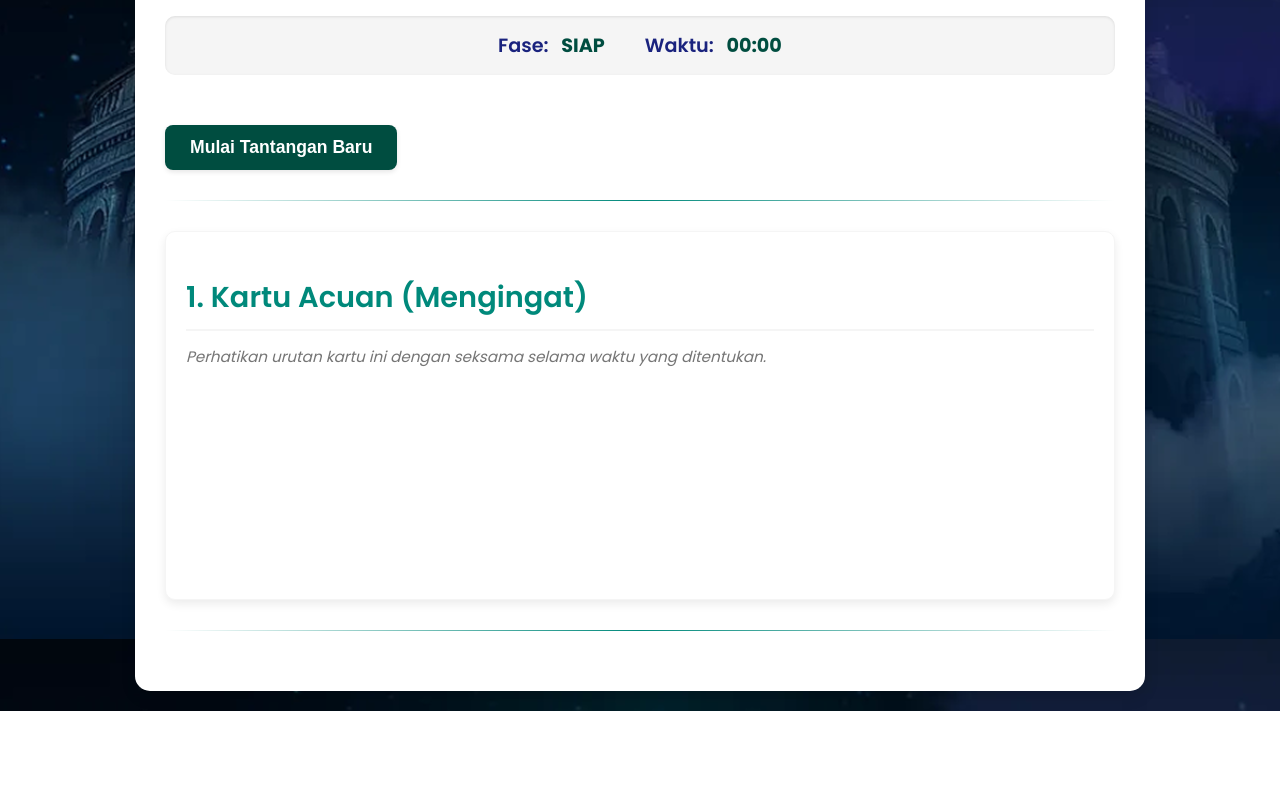
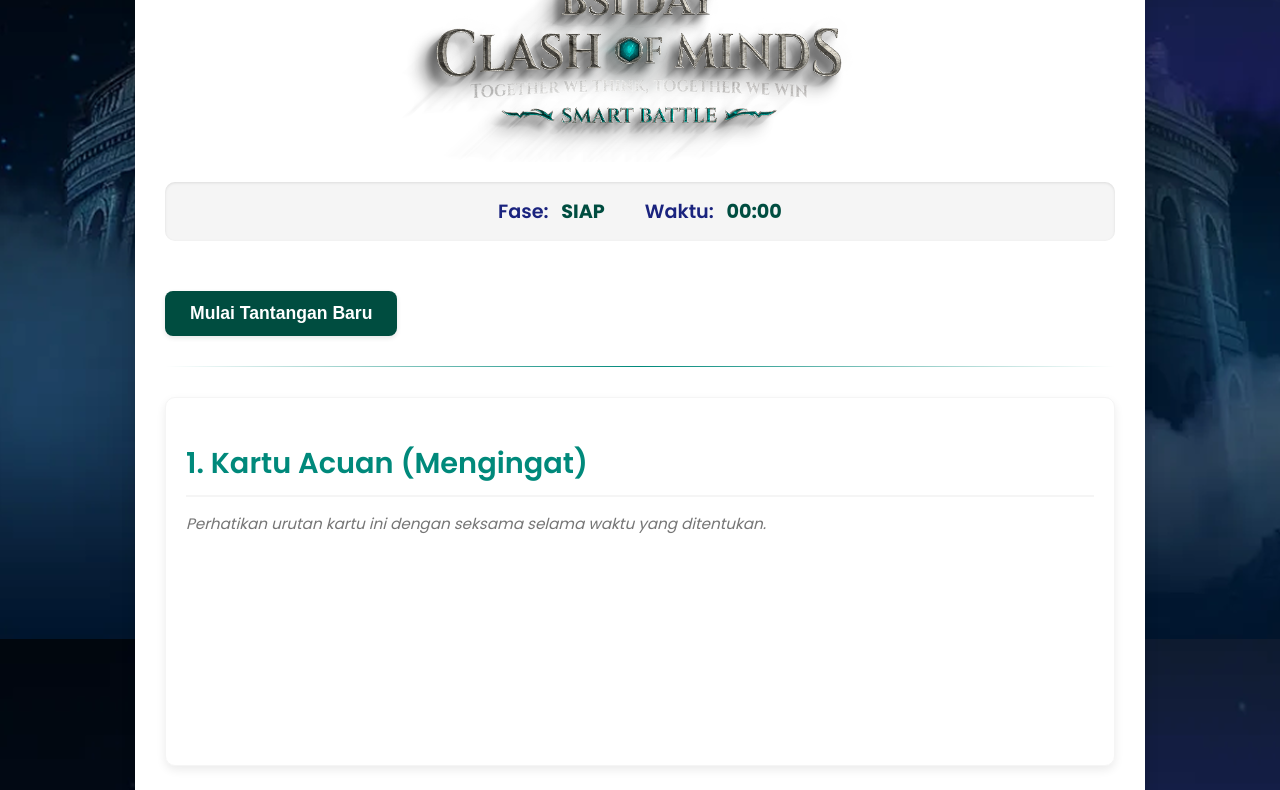
Before and after one commit to FarhanKurnia/simple-shuffle-recall, a plain HTML site: page index.html in a window 1280 px wide. Shown: the part 161-951 px from the top of the page. Before the commit the page ends 872 px from the top, so only its background shows below. Drawn offline with Linux system fonts and the light colour scheme.

Commit message:
fix: add header png

```diff
--- a/assets/css/style.css
+++ b/assets/css/style.css
@@ -47,11 +47,21 @@ body {
     color: var(--bsi-green-dark);
     font-size: 2.8em;
     font-weight: 700;
-    margin-bottom: 30px;
+    /* margin-bottom: 30px; */
     display: flex;
     align-items: center;
     justify-content: center;
     gap: 10px;
+    margin: 20px 0;
+}
+
+.main-title img {
+    /* Batasi lebar maksimum, misalnya 600px atau 80% dari container */
+    max-width: 600px;
+    width: 80%; /* Pastikan gambar mengecil jika layar lebih kecil dari 600px */
+    height: auto; /* Memastikan rasio aspek tetap terjaga */
+    display: block; /* Agar properti margin auto (untuk centering) berfungsi */
+    margin: 0 auto; /* Tengah secara horizontal */
 }
 
 .main-title .icon-left, .main-title .icon-right {
--- a/assets/js/script.js
+++ b/assets/js/script.js
@@ -64,7 +64,7 @@ const CARD_IMAGE_PATH_PREFIX = 'assets/img/cards/'; // Folder tempat gambar kart
 const CARD_IMAGE_EXTENSION = '.png'; // Ekstensi file gambar kartu Anda
 
 const MEMORIZE_TIME = 30; // Waktu Mengingat (detik)
-const RECALL_TIME = 60;  // Waktu Menyusun (detik)
+const RECALL_TIME = 20;  // Waktu Menyusun (detik)
 
 // 2. STATE PERMAINAN
 let correctSequence = [];
--- a/index.html
+++ b/index.html
@@ -10,7 +10,7 @@
 </head>
 <body>
     <div class="container">
-        <h1 class="main-title"> BSI Day Memory Challenge</h1>
+        <h1 class="main-title"> <img src="assets/img/header.png"></h1>
 
         <div id="game-info">
             <p>Fase: <span id="game-phase" class="info-value">SIAP</span></p>
```
Also changed, not shown: assets/img/header.png (added), 1 other file.
